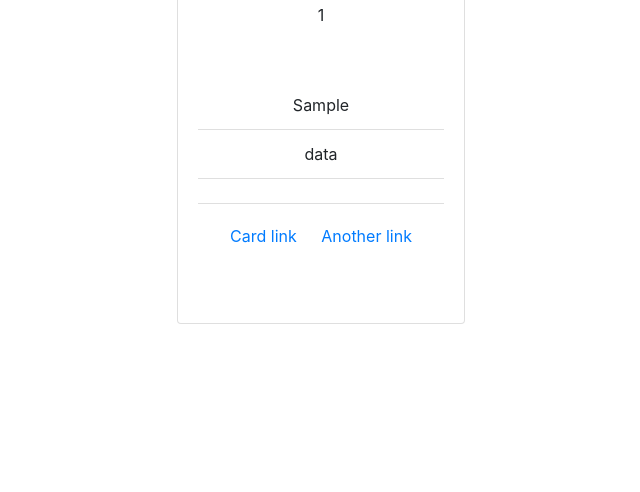
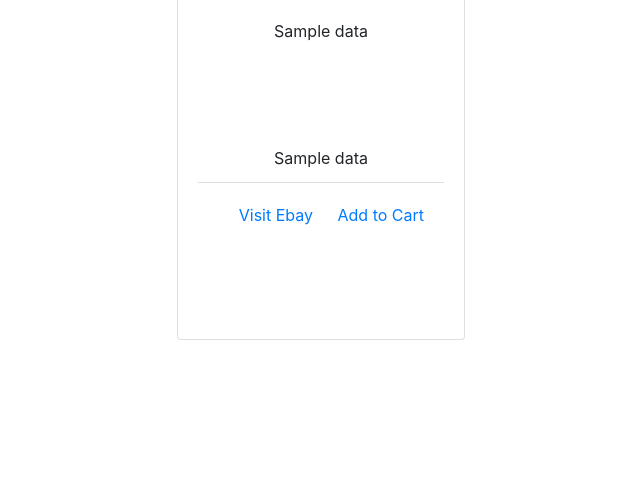
Before and after one commit to GrayFlash/eCommerce_Website_Temp, a Flask app: template templates/category.html in a window 1280 px wide. Shown: the part 308-800 px from the top of the page, without its empty margins (319-959 px from the left). Run offline with Flask 2, Linux system fonts and the light colour scheme; the template is opened without the code that fills it: most values are stand-ins (such as "Sample title", 1, 10 or a date in 2020); parts of the project's set-up code (start-up, migrations or seed data) failed here and were passed over; some libraries are stand-ins or nearby versions.

Commit message:
Fix Add to cart

```diff
--- a/templates/category.html
+++ b/templates/category.html
@@ -9,27 +9,25 @@
 
 {% block body %}
 
-<div class="d-flex align-content-stretch justify-content-around flex-wrap" id="shirtCard">
+<div class="d-flex align-content-stretch justify-content-around flex-wrap p-3" id="shirtCard">
 
     {% for li in data %}
         {% for item in li %}
 
-            <div class="card text-center custom-card" style="width: 18rem; height: 36rem;">
+            <div class="card text-center custom-card d-flex" style="width: 18rem; height: 36rem;">
                 <div class="card-image-set">
-                    <img src={{ item[1] }} class="card-img-top card-image-src" alt="...">
+                    <img src={{ item[2] }} class="card-img-top card-image-src" alt="...">
                 </div>
                 <div class="card-body">
                     <!-- <h5 class="card-title">Card title</h5> -->
-                    <p class="card-text">{{item[0]}}</p>
+                    <p class="card-text">{{item[1]}}</p>
                 </div>
                 <ul class="list-group list-group-flush">
-                    <li class="list-group-item">{{ item[3].split(' ')[0] }}</li>
-                    <li class="list-group-item">{{ item[3].split(' ')[1] }}</li>
-                    <li class="list-group-item">{{ item[3].split(' ')[2] }}</li>
+                    <li class="list-group-item">{{ item[3] }}</li>
                 </ul>
-                <div class="card-body">
-                    <a href="#" class="card-link">Card link</a>
-                    <a href="#" class="card-link">Another link</a>
+                <div class="card-body align-self-end">
+                    <a href={{ item[5] }} class="card-link">Visit Ebay</a>
+                    <a href="/add/{{category}}/{{item[0]}}" class="card-link">Add to Cart</a>
                 </div>
             </div>
 
--- a/templates/index.html
+++ b/templates/index.html
@@ -7,7 +7,7 @@
 {% endblock %}
 
 {% block body %}
-
+<div class="homepage-bg">
 <!-- Image for E-commerce -->
 <div class="p-3 mb-2 bg-light">
     <img class="image_fluid mx-auto d-block img-fluid" src="{{ url_for('static', filename='images/index_image.jpg')}}" alt="Chania">
@@ -43,5 +43,5 @@
 
 </div>
 <!-- End of Cards -->
-
+</div>
 {% endblock %}
```
